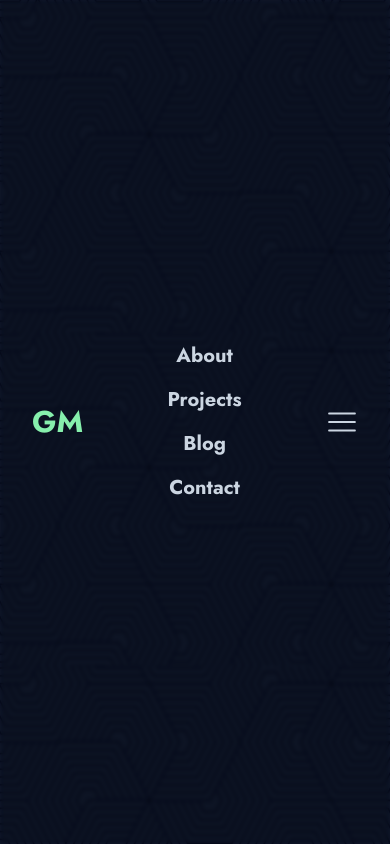
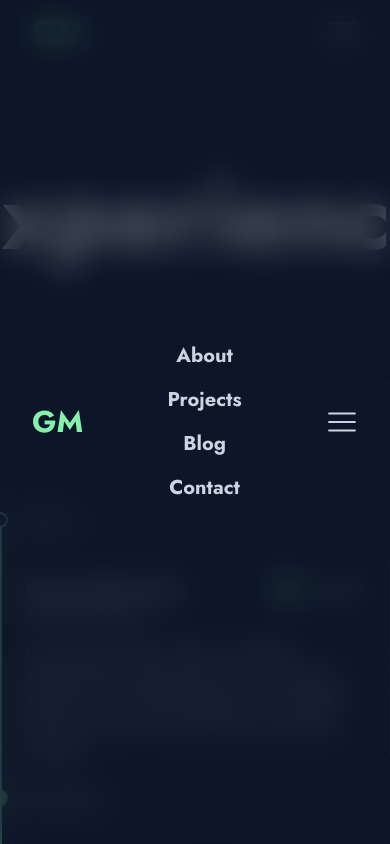
Before and after one commit to garrettmk/portfolio, a Next.js app: page /experience in a window 390 px wide. Both pictures are taken after a click on the button 342 px from the left and 31 px from the top of the page. Shown: the top 844 px of the page. Built offline with nearby package versions, Linux system fonts and the light colour scheme.

Commit message:
better header overlay

```diff
--- a/src/app/layout.tsx
+++ b/src/app/layout.tsx
@@ -23,7 +23,7 @@ export default function RootLayout({
   return (
     <html lang="en" className="min-h-screen">
       <body className={clsx(jost.className, 'flex flex-col min-h-screen bg-slate-900 text-slate-50')}>
-        <Header className="sticky top-0 z-10" />
+        <Header/>
         {children}
         <Footer className="mt-auto"/>
       </body>
--- /dev/null
+++ b/src/components/header/header-overlay.tsx
@@ -0,0 +1,58 @@
+'use client';
+
+import clsx from "clsx";
+import Link from "next/link";
+import { HTMLAttributes, useEffect } from "react";
+import { createPortal } from "react-dom";
+import { HeaderNavItem } from "./header-nav-item";
+import { HeaderNavMenuButton } from "./header-nav-menu-button";
+
+export type HeaderOverlayProps = HTMLAttributes<HTMLDivElement> & {
+  isOpen: boolean;
+  onIsOpenChange: (isOpen: boolean) => void;
+};
+
+export function HeaderOverlay(props: HeaderOverlayProps) {
+  const { className, isOpen, onIsOpenChange, ...divProps } = props;
+
+  useEffect(() => {
+    if (isOpen) {
+      document.body.style.overflow = "hidden";
+    } else {
+      document.body.style.overflow = "";
+    }
+  });
+
+    return createPortal(
+      <div
+        className={clsx(
+          "md:hidden fixed h-screen w-screen z-50",
+          "bg-slate-900 bg-opacity-70 backdrop-blur-[16px]",
+          "flex flex-row items-center justify-between p-8",
+          "transition-all duration-300 ease-in-out",
+          isOpen ? "top-0 opacity-100" : "-top-full opacity-0",
+        )}
+        onClick={() => onIsOpenChange?.(!isOpen)}
+        {...divProps}
+      >
+        <Link href="/">
+          <h1 className="text-3xl font-bold text-green-300">GM</h1>
+        </Link>
+        <nav className={clsx(
+          "block transition-all duration-300 ease-in-out",
+        )}>
+          <ul className="flex flex-col md:flex-row space-y-4 md:space-y-0 md:space-x-6 items-center group/nav-list">
+            <HeaderNavItem href="/" exact>About</HeaderNavItem>
+            <HeaderNavItem href="/projects">Projects</HeaderNavItem>
+            <HeaderNavItem href="/posts">Blog</HeaderNavItem>
+            <HeaderNavItem href="/contact">Contact</HeaderNavItem>
+          </ul>
+        </nav>
+        <HeaderNavMenuButton
+          className="md:hidden"
+          onClick={() => onIsOpenChange?.(!isOpen)}
+        />
+      </div>,
+      document.body
+    );
+}
--- a/src/components/header/header.tsx
+++ b/src/components/header/header.tsx
@@ -7,6 +7,7 @@ import { useWindowScroll } from "@/hooks/use-window-scroll";
 import { MenuIcon } from "../icons/menu";
 import { HeaderNavMenuButton } from "./header-nav-menu-button";
 import Link from "next/link";
+import { HeaderOverlay } from "./header-overlay";
 
 export type HeaderProps = HTMLAttributes<HTMLDivElement>;
 
@@ -14,15 +15,16 @@ export function Header(props: HeaderProps) {
   const { className, ...divProps } = props;
   const scrollPosition = useWindowScroll();
   const hasScrolled = scrollPosition.y > 0;
-  const [isExpanded, setIsExpanded] = useState(false);
+  const [isOverlayOpen, setIsOverlayOpen] = useState(false);
 
   return (
+    <>
       <header
         className={clsx(
+          "sticky top-0 h-16 z-10",
           "xl:px-48 md:px-24 sm: px-8 border-b text-slate-50",
           "transition-all duration-150 ease-in-out",
           "flex items-center justify-between items-center",
-        isExpanded ? "h-screen" : "h-16",
           hasScrolled ? "backdrop-blur-[4px] backdrop-brightness-[.65]" : "backdrop-blur-[2px] backdrop-brightness-[.85]",
           hasScrolled ? "border-slate-800" : "border-transparent",
           className
@@ -32,11 +34,8 @@ export function Header(props: HeaderProps) {
         <Link href="/">
           <h1 className="text-3xl font-bold text-green-300">GM</h1>
         </Link>
-      <nav className={clsx(
-        "transition-all duration-300 ease-in-out",
-        isExpanded ? "block" : "hidden md:block"
-      )}>
-        <ul className="flex flex-col md:flex-row space-y-4 md:space-y-0 md:space-x-6 items-center group/nav-list">
+        <nav className="transition-all duration-300 ease-in-out hidden md:block">
+          <ul className="flex flex-row space-x-6 items-center group/nav-list">
             <HeaderNavItem href="/" exact>About</HeaderNavItem>
             <HeaderNavItem href="/projects">Projects</HeaderNavItem>
             <HeaderNavItem href="/posts">Blog</HeaderNavItem>
@@ -45,8 +44,13 @@ export function Header(props: HeaderProps) {
         </nav>
         <HeaderNavMenuButton
           className="md:hidden"
-        onClick={() => setIsExpanded(!isExpanded)}
+          onClick={() => setIsOverlayOpen(!isOverlayOpen)}
         />
       </header>
+      <HeaderOverlay
+        isOpen={isOverlayOpen}
+        onIsOpenChange={setIsOverlayOpen}
+      />
+    </>
   );
 }
```
Lines whose indentation alone changed are shown as unchanged.
